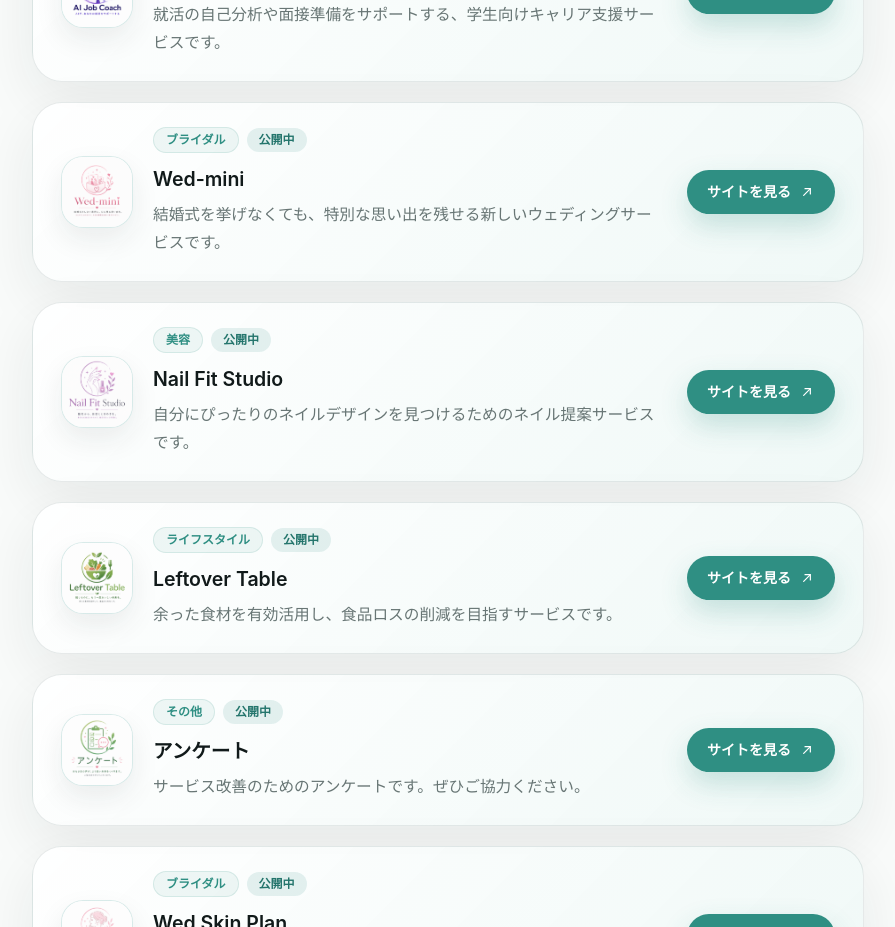
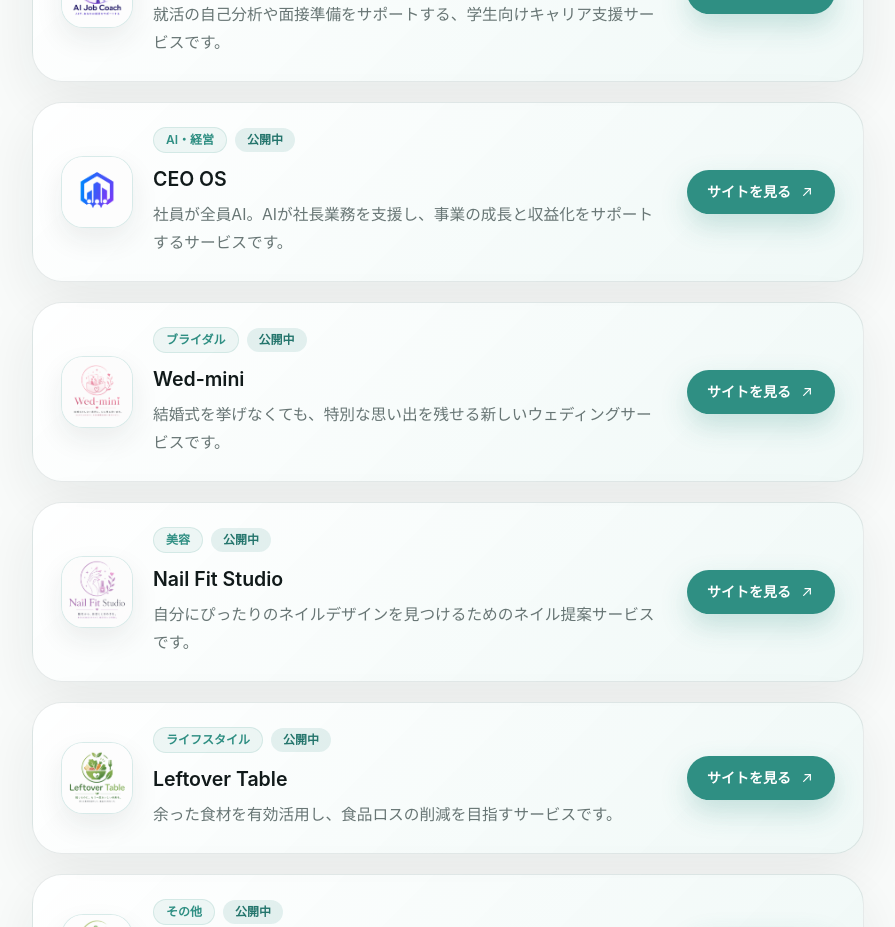
Before and after one commit to kiyoshike-lab/kiyo-projects, a Next.js app: page / in a window 1280 px wide. Shown: the part 1100-2027 px from the top of the page, without its empty margins (192-1087 px from the left). Built offline with nearby package versions, Linux system fonts and the light colour scheme.

Commit message:
Add CEO OS

```diff
--- a/data/projects.ts
+++ b/data/projects.ts
@@ -30,6 +30,14 @@ export const projects: Project[] = [
     url: "https://ai-job-hunting-coach-l85l.vercel.app",
     image: "/logos/ai-job-hunting-coach.png",
     category: "学生向け",
+  },
+  {
+    name: "CEO OS",
+    description:
+      "社員が全員AI。AIが社長業務を支援し、事業の成長と収益化をサポートするサービスです。",
+    url: "https://ceo-os-eight-chi.vercel.app/",
+    image: "/logos/ceo-os.png",
+    category: "AI・経営",
   },
   {
     name: "Wed-mini",
```
